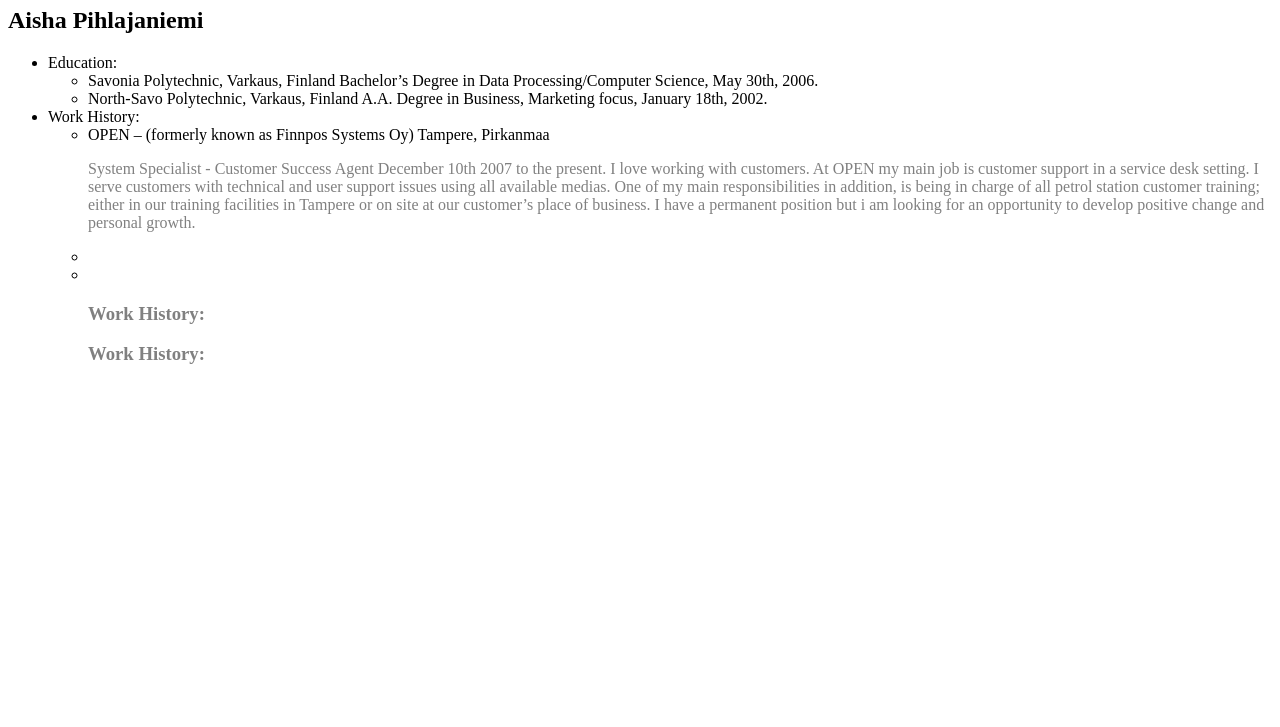
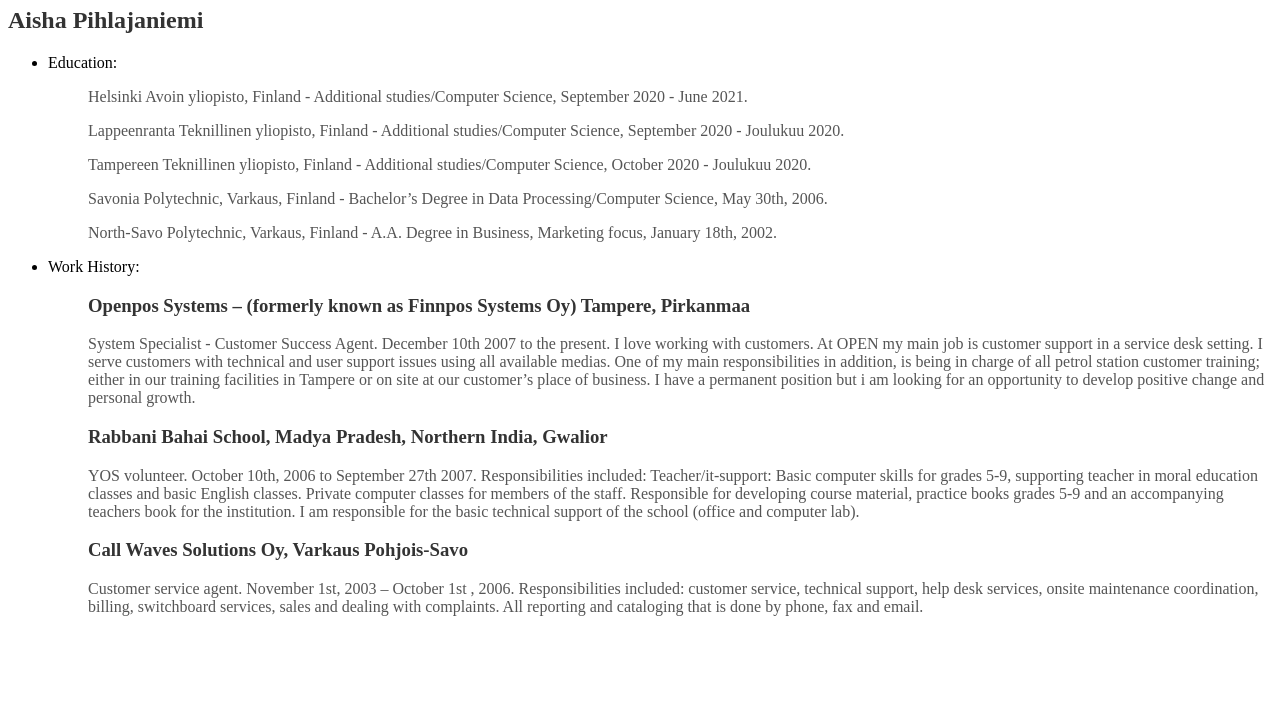
Before and after one commit to aisha-pihlajaniemi/WebSite, a plain HTML site: page index.html in a window 1280 px wide. Shown: the part 73-800 px from the top of the page. Drawn offline with Linux system fonts and the light colour scheme.

Commit message:
additional formating

```diff
--- a/css/styles.css
+++ b/css/styles.css
@@ -1,9 +1,13 @@
 h1 {
-  color: grey;
+  color: #333;
+}
+h2 {
+  color: #333;
 }
 h3 {
-  color: grey;
+  color: #333;
 }
+
 p{
-  color: grey
+  color: #555;
 }
--- a/index.html
+++ b/index.html
@@ -18,29 +18,24 @@
   <ul>
 	<li> Education:</li>
 	  <ul>
-		<li>Savonia Polytechnic, Varkaus, Finland
-			Bachelor’s Degree in Data Processing/Computer Science, May 30th, 2006.</li>
-
-		<li>North-Savo Polytechnic, Varkaus, Finland
-			A.A. Degree in Business, Marketing focus, January 18th, 2002.</li>
+		<p>Helsinki Avoin yliopisto, Finland - Additional studies/Computer Science, September 2020 - June 2021.</p>
+		<p>Lappeenranta Teknillinen yliopisto, Finland - Additional studies/Computer Science, September 2020 - Joulukuu 2020.</p>
+		<p>Tampereen Teknillinen yliopisto, Finland - Additional studies/Computer Science, October 2020 - Joulukuu 2020.</p>
+		<p>Savonia Polytechnic, Varkaus, Finland - Bachelor’s Degree in Data Processing/Computer Science, May 30th, 2006.</p>
+		<p>North-Savo Polytechnic, Varkaus, Finland - A.A. Degree in Business, Marketing focus, January 18th, 2002.</p>
       </ul>
     <li>Work History:</li>
 	  <ul>
-	    <li>OPEN – (formerly known as Finnpos Systems Oy) Tampere, Pirkanmaa
-		<p>System Specialist - Customer Success Agent
-			December 10th 2007 to the present. I love working with customers. At OPEN my main job is customer support in a service desk setting. I serve customers with technical and user support issues using all available medias. One of my main responsibilities in addition, is being in charge of all petrol station customer training; either in our training facilities in Tampere or on site at our customer’s place of business. I have a permanent position but i am looking for an opportunity to develop positive change and personal growth.</p> </li>
-	    <li></li>
-		<li></li>
-  <p></p>
+	    <h3>Openpos Systems – (formerly known as Finnpos Systems Oy) Tampere, Pirkanmaa</h3>
+		<p>System Specialist - Customer Success Agent. December 10th 2007 to the present. I love working with customers. At OPEN my main job is customer support in a service desk setting. I serve customers with technical and user support issues using all available medias. One of my main responsibilities in addition, is being in charge of all petrol station customer training; either in our training facilities in Tampere or on site at our customer’s place of business. I have a permanent position but i am looking for an opportunity to develop positive change and personal growth.</p>
+		<h3>Rabbani Bahai School, Madya Pradesh, Northern India, Gwalior </h3>
+		<p>YOS volunteer. October 10th, 2006 to September 27th 2007. Responsibilities included: Teacher/it-support: Basic computer skills for grades 5-9, supporting teacher in moral education classes and basic English classes. Private computer classes for members of the staff. Responsible for developing course material, practice books grades 5-9 and an accompanying teachers book for the institution. I am responsible for the basic technical support of the school (office and computer lab).</p>
+  		<h3>Call Waves Solutions Oy, Varkaus Pohjois-Savo</h3>
+		<p>Customer service agent. November 1st, 2003 – October 1st , 2006. Responsibilities included: customer service, technical support, help desk services, onsite maintenance coordination, billing, switchboard services, sales and dealing with complaints. All reporting and cataloging that is done by phone, fax and email.</p>
+	  </ul>
+		<h3></h3>
+		<p></p>
 
-
-  <h3>Work History:</h3>
-
-  <p></p>
-  <h3>Work History:</h3>
-
-  <p></p>
-    </ul>
 </body>
 
 </html>
```
